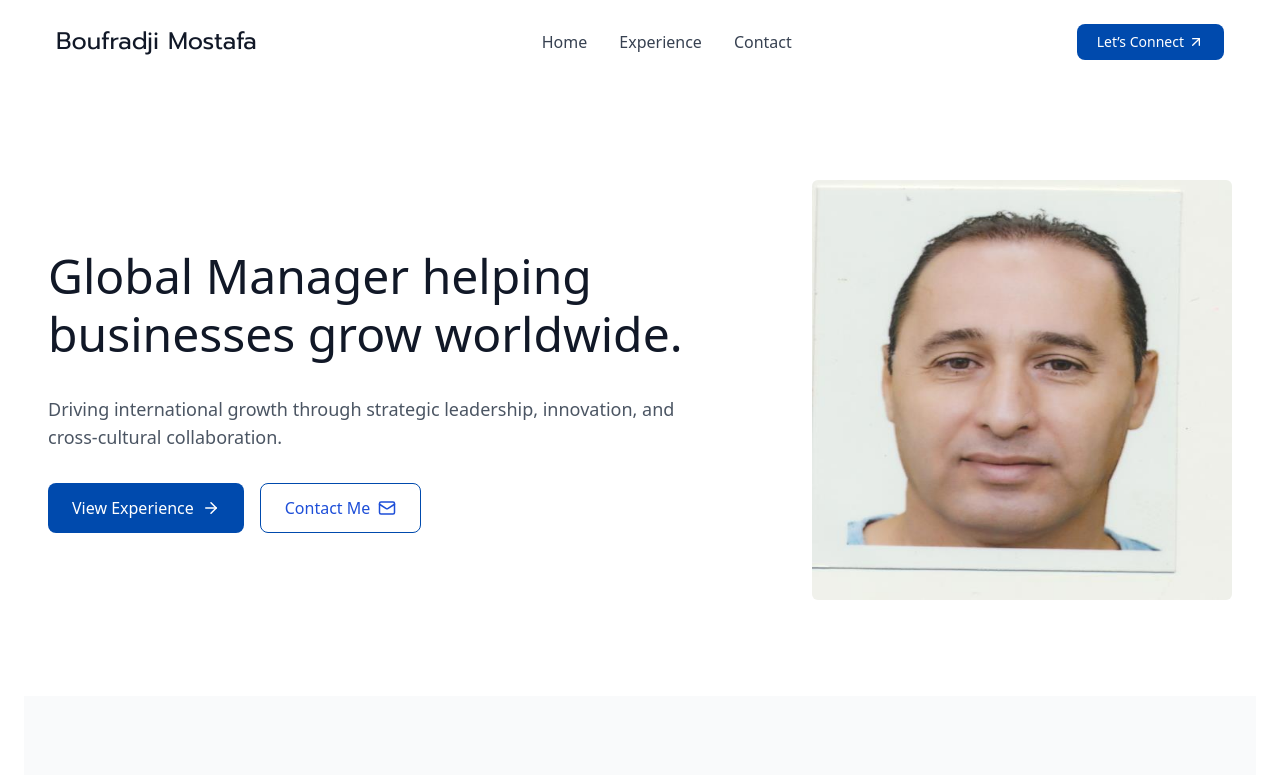
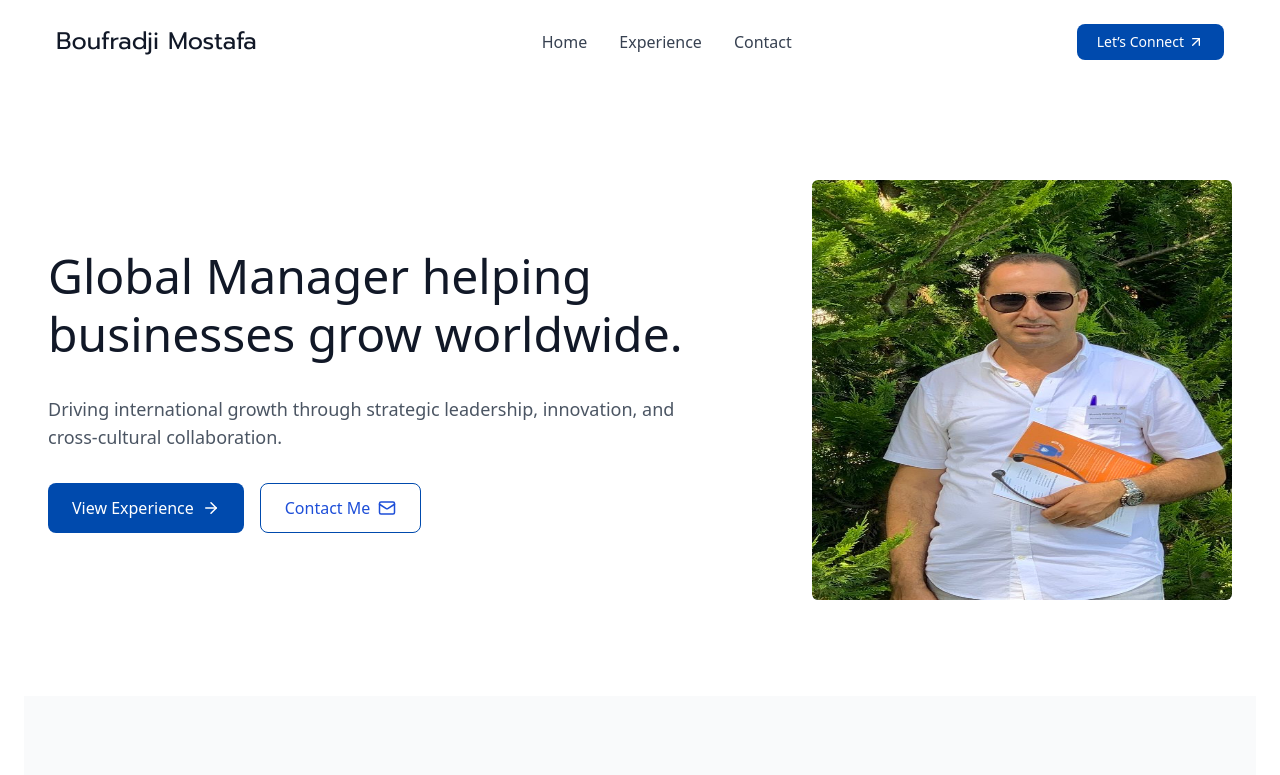
Before and after one commit to Mehenni-B/bf-cv, a React (Create React App) app: page / in a window 1280 px wide. Shown: the top 775 px of the page. Built offline with nearby package versions, Linux system fonts and the light colour scheme; the HTML template or start-up script is replaced by a standard one.

Commit message:
nouvelle photo

```diff
--- a/src/components/hero.jsx
+++ b/src/components/hero.jsx
@@ -40,7 +40,7 @@ const hero = () => {
 
       {/* Image Placeholder */}
 
-        <img className="mt-12 md:mt-0 md:w-[420px] h-[420px] rounded-md"  src="/image/WhatsApp Image 2025-10-07 à 19.08.33_5fb796a0.jpg" alt="" />
+        <img className="mt-12 md:mt-0 md:w-[420px] h-[420px] rounded-md"  src="/image/WhatsApp Image 2025-10-09 à 15.02.58_8e4dd775.jpg" alt="" />
     </section>
     </div>
   )
```
Also changed, not shown: public/image/WhatsApp Image 2025-10-09 à 15.02.58_8e4dd775.jpg (added).
